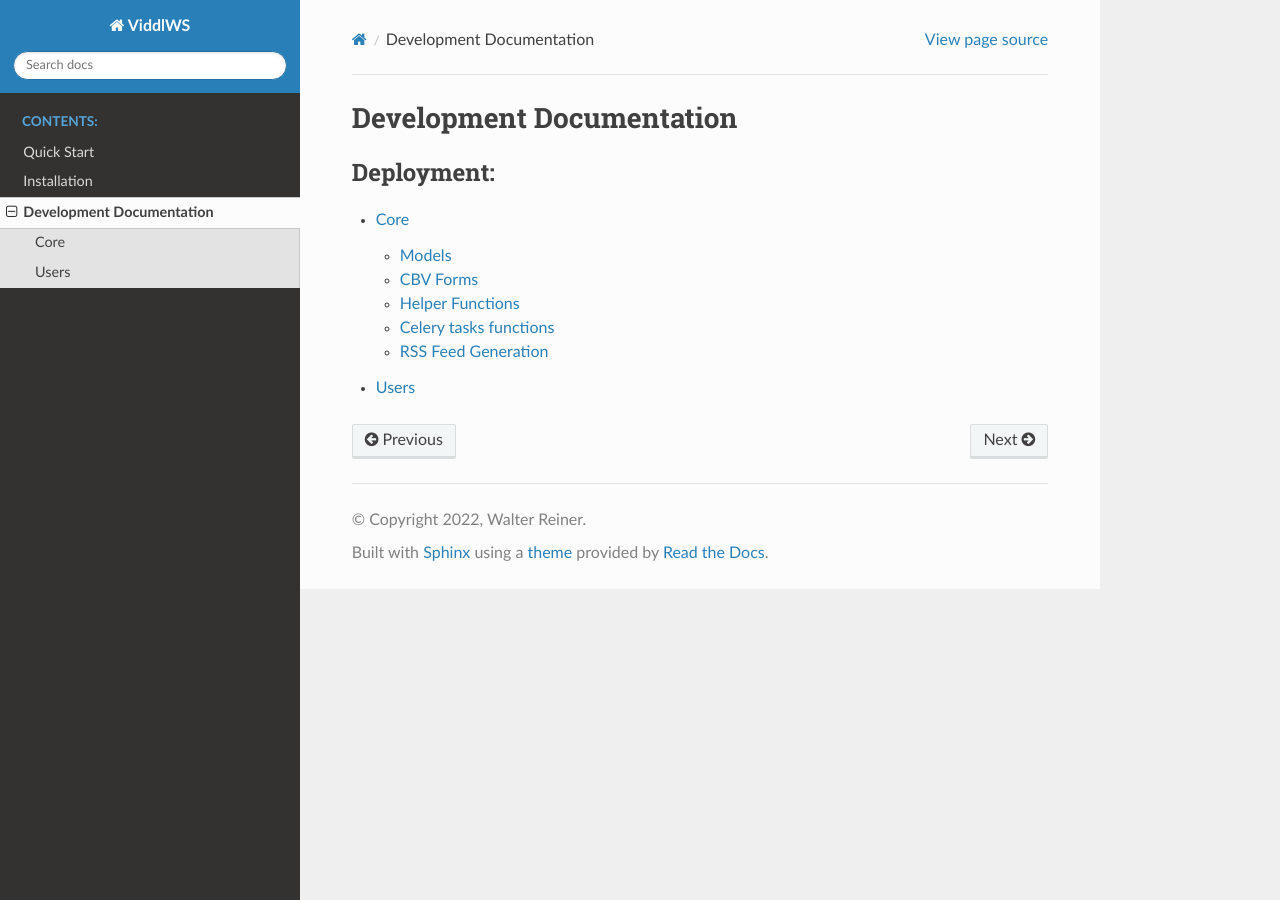
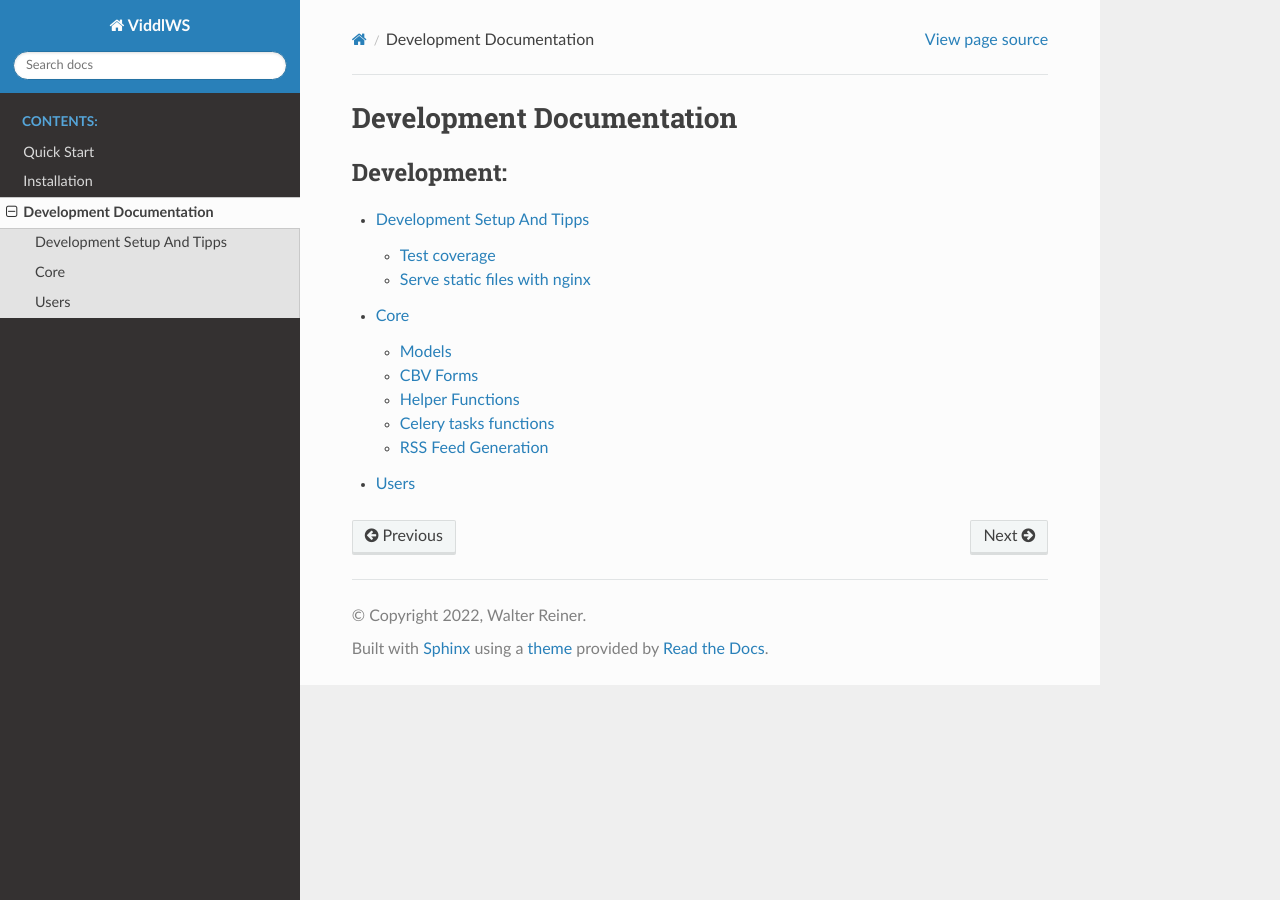
Before and after one commit to wreiner/viddlws, a Sphinx documentation site: the page built from docs/development.rst, in a window 1280 px wide. Built offline with Sphinx 7.4.7 and the Read the Docs theme 2.0.0, drawn with Linux system fonts in a browser that asks for light colours; some of the changed lines change nothing that is shown.

Commit message:
Add development setup documentation

```diff
--- /dev/null
+++ b/docs/development-setup.rst
@@ -0,0 +1,76 @@
+ .. _development-setup:
+
+Development Setup And Tipps
+======================================================================
+
+Development is done with Docker.
+
+To build the containers run:
+
+.. code-block:: bash
+
+  docker-compose -f local.yml build
+
+To start the local environment run:
+
+.. code-block:: bash
+
+  docker-compose -f local.yml up
+
+To start the documentation server run:
+
+.. code-block:: bash
+
+  docker-compose -f local.yml up docs
+
+After starting the environment create a database schema:
+
+.. code-block:: bash
+
+  docker-compose -f local.yml run --rm django python manage.py migrate
+
+To create a **superuser account**, use this command:
+
+.. code-block:: bash
+
+  docker-compose -f local.yml run --rm django python manage.py createsuperuser
+
+To prefill the VideoStatus and KeyValueSettings tables run:
+
+.. code-block:: bash
+
+  docker-compose -f local.yml run --rm django python manage.py loaddata --app core VideoStatus.json
+  docker-compose -f local.yml run --rm django python manage.py loaddata --app core KeyValueSettings.json
+
+==============
+Test coverage
+==============
+
+To run the tests, check your test coverage, and generate an HTML coverage report:
+
+.. code-block:: bash
+
+  docker-compose -f local.yml run --rm django run -m pytest
+  docker-compose -f local.yml run --rm django coverage report
+  docker-compose -f local.yml run --rm django coverage html
+
+==============================
+Serve static files with nginx
+==============================
+
+An example nginx config block could look like this:
+
+.. code-block:: bash
+
+  server {
+      server_name  devviddlws.example.com;
+
+      location / {
+          proxy_pass   http://127.0.0.1:8000;
+      }
+
+      location /downloads/ {
+          autoindex on;
+          alias /viddlws/downloads/;
+      }
+  }
--- a/docs/development.rst
+++ b/docs/development.rst
@@ -5,7 +5,8 @@
 
 .. toctree::
    :maxdepth: 4
-   :caption: Deployment:
+   :caption: Development:
 
+   development-setup
    core
    users
```
